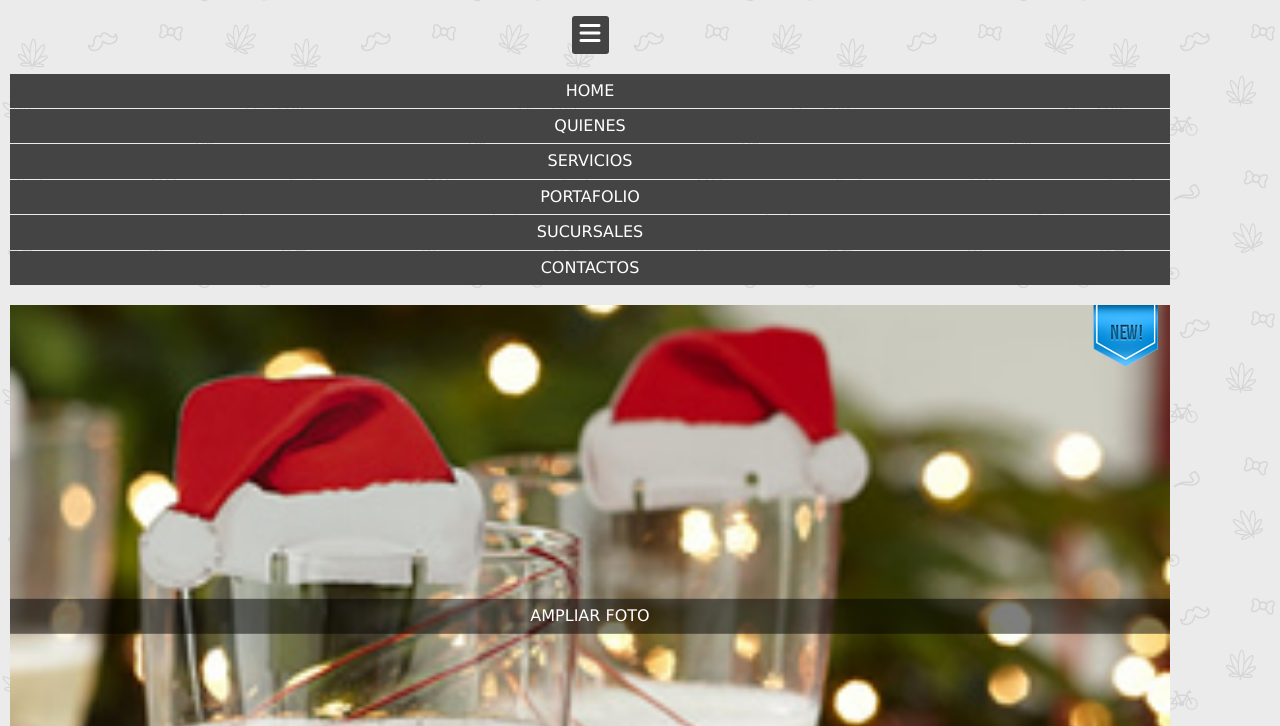
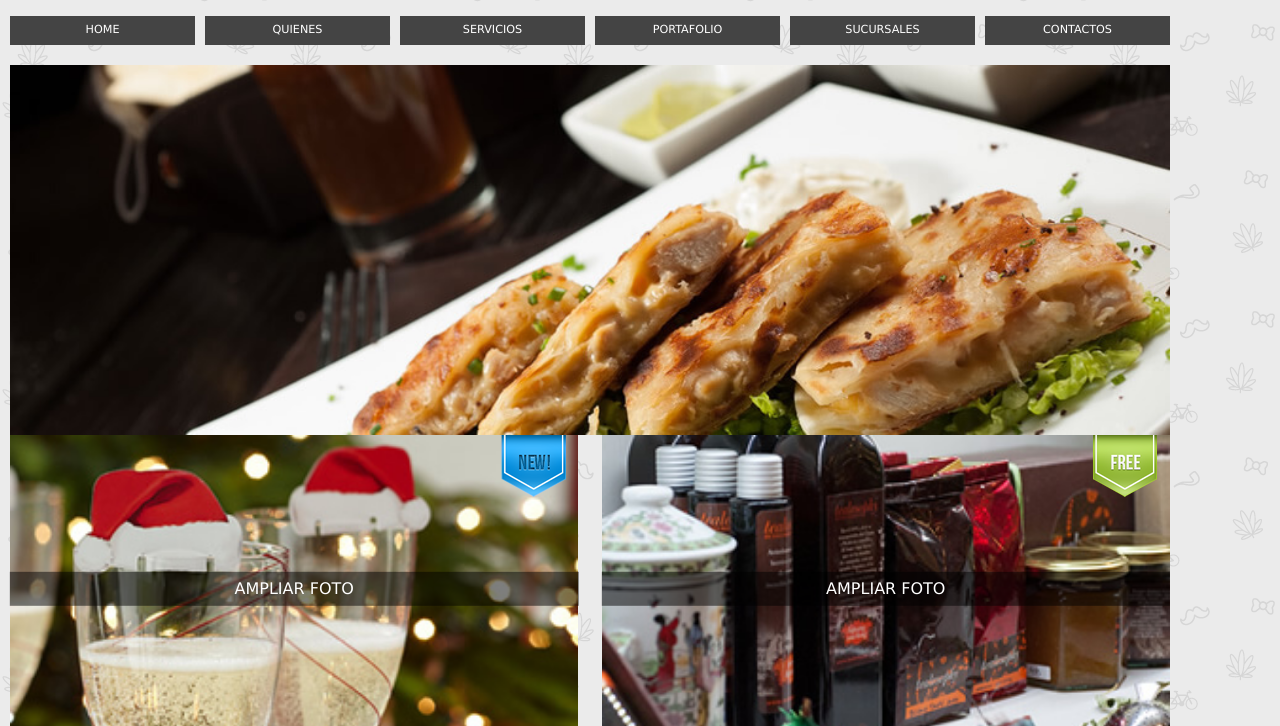
Before and after one commit to kevinalexis7/Kitchening, a website: page views/home.html in a window 1280 px wide. Shown: the part 214-940 px from the top of the page. Drawn offline with Linux system fonts and the light colour scheme; files whose address does not match are found by name.

Commit message:
tablet style, done

```diff
--- a/public/css/header.css
+++ b/public/css/header.css
@@ -38,3 +38,18 @@
     text-transform: uppercase;
     padding: 8px 0;
 }
+
+@media (min-width:768px) {
+    .header__bars {
+        display: none;
+    }
+
+    .header__nav ul {
+        flex-direction: row;
+        gap: 10px;
+    }
+
+    .header__nav ul li {
+        font-size: 0.7rem;
+    }
+}
--- a/public/css/home.css
+++ b/public/css/home.css
@@ -7,6 +7,10 @@
 }
 
 /* sección productos */
+
+.home__main__products .product {
+    width: 100%;
+}
 
 .photo-container {
     position: relative;
@@ -49,3 +53,22 @@
     padding: 5px;
     margin: 20px 0;
 }
+
+
+@media (min-width: 768px) {
+    /* sección banner */
+    .main__banner {
+        display: block;
+    }
+
+    /* sección productos */
+    .home__main__products {
+        flex-wrap: wrap;
+        display: flex;
+        justify-content: space-between;
+    }
+
+    .home__main__products .product {
+        width: 49%;
+    }
+}
--- a/views/home.html
+++ b/views/home.html
@@ -27,8 +27,8 @@
     </header>
 
     <main>
-        <div class="main__banner">
-            <img src="/img/img-banner.jpg" alt="banner">
+        <div>
+            <img class="main__banner" src="/img/img-banner.jpg" alt="banner">
         </div>
 
 <!-- productos -->
```
